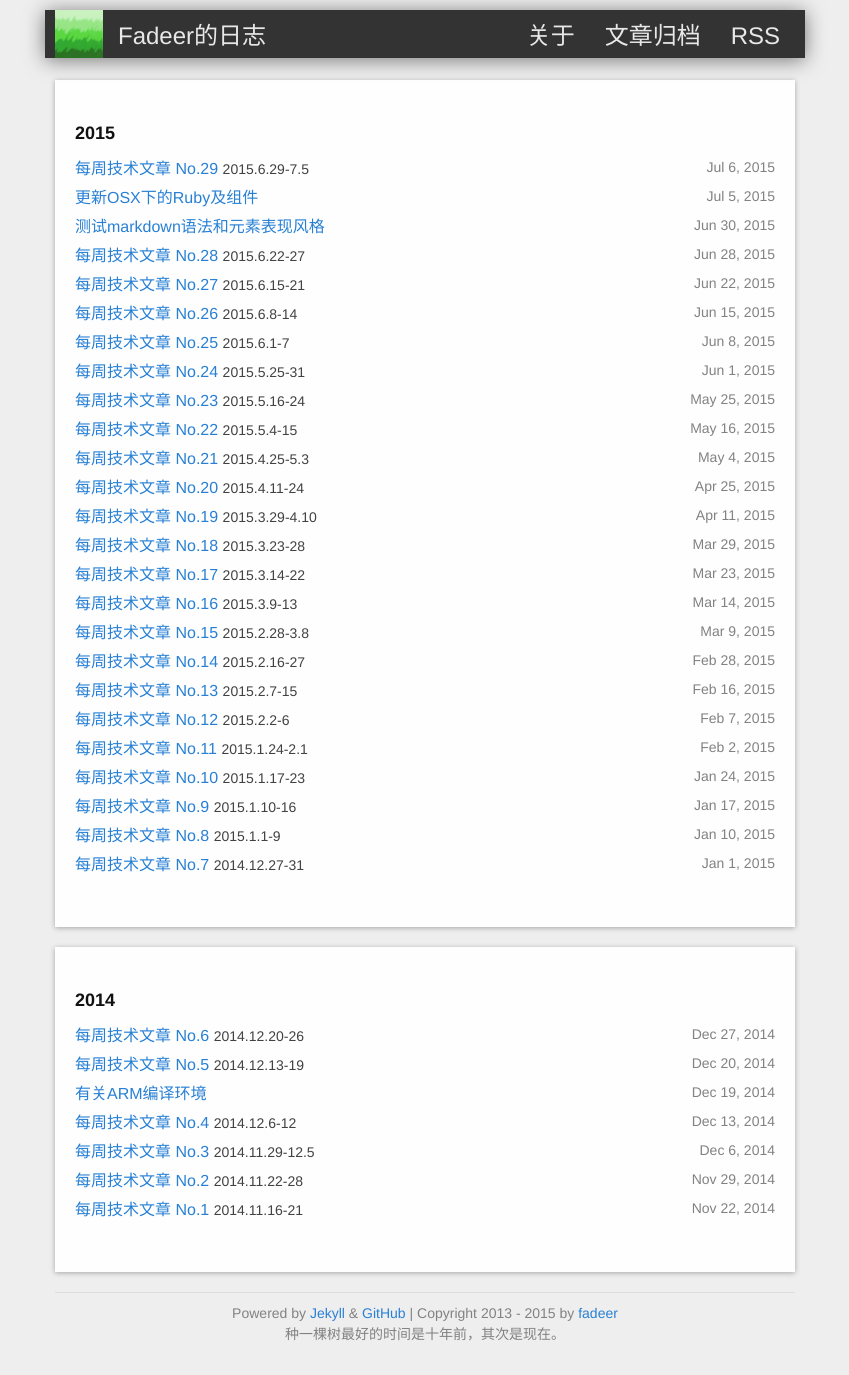
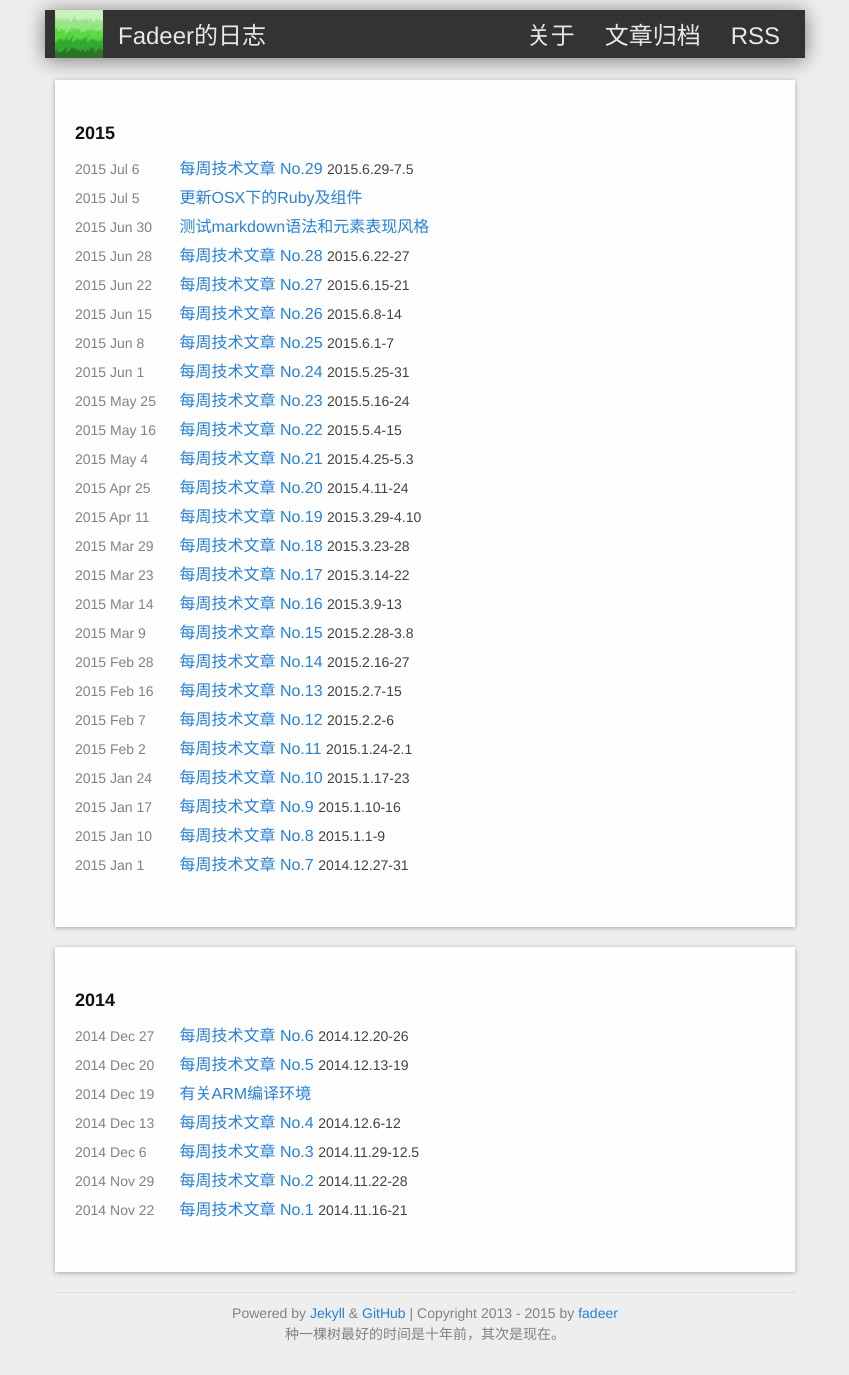
Before and after one commit to fadeer/fadeer.github.io, a Jekyll site: the page built from archive.html, in a window 1280 px wide and 1375 px high. Shown: the whole window, without its empty margins (215-1064 px from the left). Built offline with Jekyll 4.4.1, drawn with Linux system fonts in a browser that asks for light colours.

Commit message:
update archive

```diff
--- a/_sass/_layout.scss
+++ b/_sass/_layout.scss
@@ -320,9 +320,11 @@
 	}
 
     .apost-date {
-        float: right;
+        //float: right;
         font-size: $small-font-size;
         color: $grey-color;
+        min-width: 100px;
+        display: inline-block;
     }
 }
 
--- a/archive.html
+++ b/archive.html
@@ -16,9 +16,9 @@ layout: default
     {% endif %}
 
     <li class="apost-title">
+        <span class="apost-date">{{ post.date | date: "%Y %b %-d"}}</span>
         <a href="{{ post.url }}">{{ post.title }}</a>
 	<span class="apost-title2">{{ post.title2 }}</span>
-        <span class="apost-date">{{ post.date | date: "%b %-d, %Y"}}</span>
     </li>
 
     {% if forloop.last %}
```
